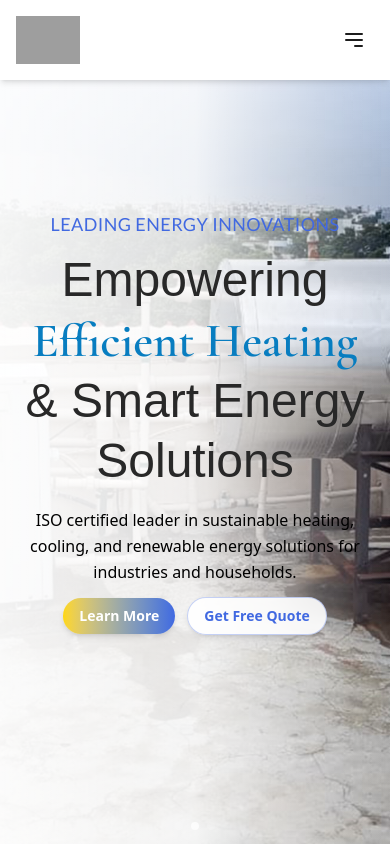
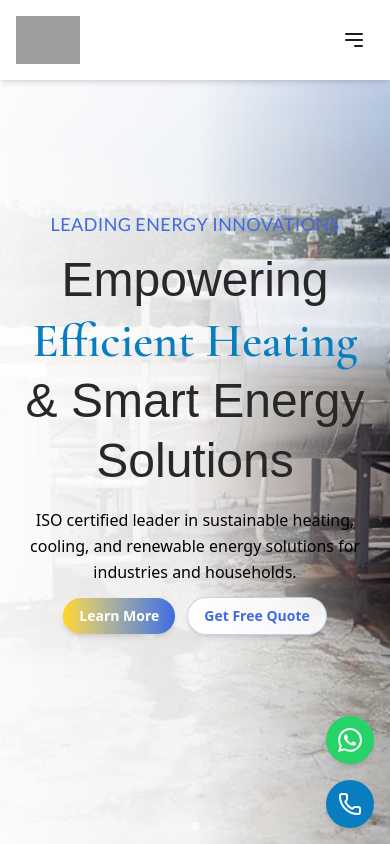
Before and after one commit to scaleoxperts/MiftechSolutions, a Next.js app: page / in a window 390 px wide. Shown: the top 844 px of the page. Built offline with nearby package versions, Linux system fonts and the light colour scheme; grey boxes are pictures that could not be loaded; a web font is replaced by a local one.

Commit message:
add: whatsapp and phone icon

```diff
--- a/app/layout.tsx
+++ b/app/layout.tsx
@@ -4,6 +4,7 @@
 import Header from "@/components/common/Navbar";
 import Footer from "@/components/common/Footer";
 import Script from "next/script";
+import StickyContactButtons from "@/components/ui/StickyButtons";
 
 export const metadata: Metadata = {
   title: "MifTech Solution",
@@ -45,6 +46,7 @@
 
         <Header />
         <main>{children}</main>
+        <StickyContactButtons />
         <Footer />
       </body>
     </html>
--- /dev/null
+++ b/components/ui/StickyButtons.tsx
@@ -0,0 +1,33 @@
+"use client";
+
+import { Phone } from "lucide-react";
+
+
+export default function StickyContactButtons() {
+    return (
+        <div className="fixed bottom-4 right-4 flex flex-col gap-4 z-50">
+            {/* WhatsApp Button */}
+            <a
+                href="https://wa.me/918801703285"
+                target="_blank"
+                rel="noopener noreferrer"
+                className="flex items-center justify-center w-12 h-12 md:w-14 md:h-14 bg-[#25D366] text-white rounded-full shadow-md hover:scale-105 transition-transform"
+                title="Chat on WhatsApp"
+            >
+                {/* whatsapp SVG */}
+                <svg width="24" height="24" viewBox="0 0 24 24" fill="none" xmlns="http://www.w3.org/2000/svg">
+                    <path d="M17.472 14.382c-.297-.149-1.758-.867-2.03-.967-.273-.099-.471-.148-.67.15-.197.297-.767.966-.94 1.164-.173.199-.347.223-.644.075-.297-.15-1.255-.463-2.39-1.475-.883-.788-1.48-1.761-1.653-2.059-.173-.297-.018-.458.13-.606.134-.133.298-.347.446-.52.149-.174.198-.298.298-.497.099-.198.05-.371-.025-.52-.075-.149-.669-1.612-.916-2.207-.242-.579-.487-.5-.669-.51-.173-.008-.371-.01-.57-.01-.198 0-.52.074-.792.372-.272.297-1.04 1.016-1.04 2.479 0 1.462 1.065 2.875 1.213 3.074.149.198 2.096 3.2 5.077 4.487.709.306 1.262.489 1.694.625.712.227 1.36.195 1.871.118.571-.085 1.758-.719 2.006-1.413.248-.694.248-1.289.173-1.413-.074-.124-.272-.198-.57-.347m-5.421 7.403h-.004a9.87 9.87 0 01-5.031-1.378l-.361-.214-3.741.982.998-3.648-.235-.374a9.86 9.86 0 01-1.51-5.26c.001-5.45 4.436-9.884 9.888-9.884 2.64 0 5.122 1.03 6.988 2.898a9.825 9.825 0 012.893 6.994c-.003 5.45-4.437 9.884-9.885 9.884m8.413-18.297A11.815 11.815 0 0012.05 0C5.495 0 .16 5.335.157 11.892c0 2.096.547 4.142 1.588 5.945L.057 24l6.305-1.654a11.882 11.882 0 005.683 1.448h.005c6.554 0 11.890-5.335 11.893-11.893A11.821 11.821 0 0020.464 3.488" fill="currentColor" />
+                </svg>
+            </a>
+
+            {/* Call Button */}
+            <a
+                href="tel:+918801703285"
+                className="flex items-center justify-center w-12 h-12 md:w-14 md:h-14 bg-[#087dc0] text-white rounded-full shadow-md hover:scale-105 transition-transform"
+                title="Call Us"
+            >
+                <Phone className="w-6 h-6 md:w-7 md:h-7" />
+            </a>
+        </div>
+    );
+}
```
